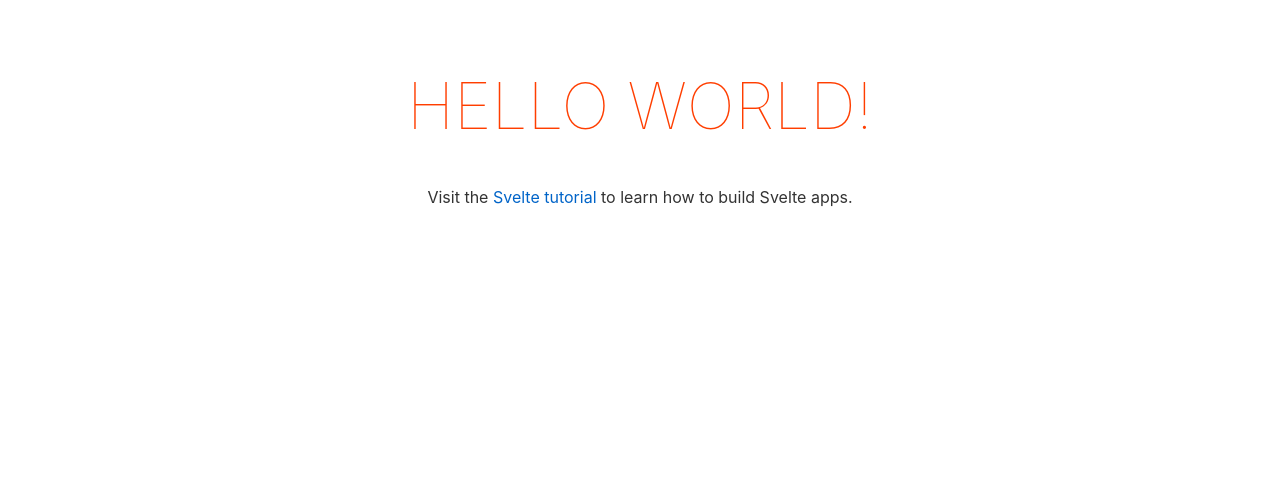
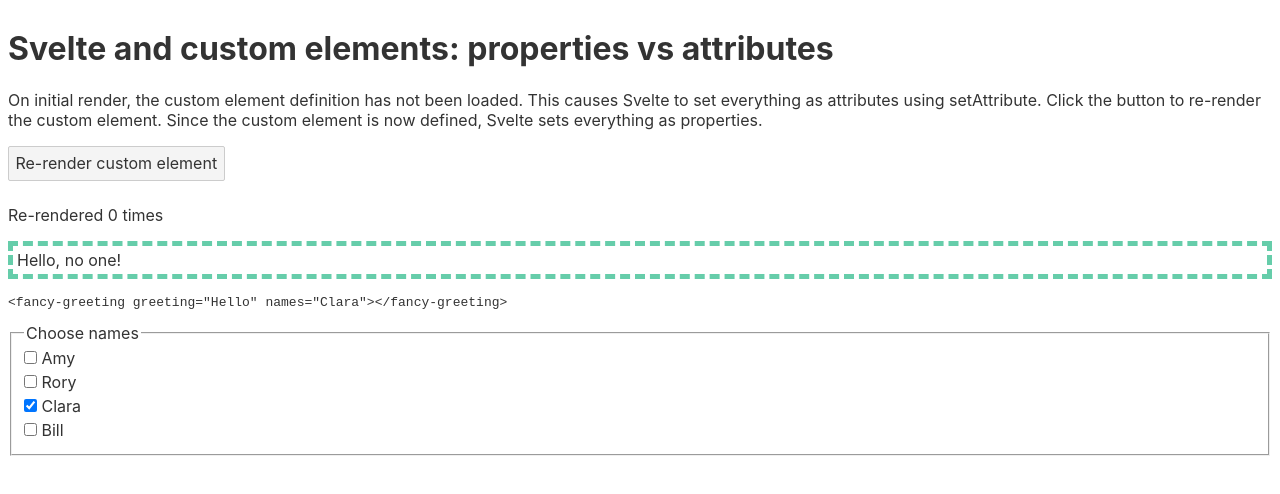
Before and after one commit to geoffrich/svelte-custom-elements, a Svelte app: page / in a window 1280 px wide. Shown: the top 494 px of the page. Built offline with nearby package versions, Linux system fonts and the light colour scheme.

Commit message:
Start lazyload custom element demo + auto-format

```diff
--- a/public/index.html
+++ b/public/index.html
@@ -1,18 +1,17 @@
 <!DOCTYPE html>
 <html lang="en">
-<head>
-	<meta charset='utf-8'>
-	<meta name='viewport' content='width=device-width,initial-scale=1'>
+	<head>
+		<meta charset="utf-8" />
+		<meta name="viewport" content="width=device-width,initial-scale=1" />
 
-	<title>Svelte app</title>
+		<title>Svelte app</title>
 
-	<link rel='icon' type='image/png' href='/favicon.png'>
-	<link rel='stylesheet' href='/global.css'>
-	<link rel='stylesheet' href='/build/bundle.css'>
+		<link rel="icon" type="image/png" href="/favicon.png" />
+		<link rel="stylesheet" href="/global.css" />
+		<link rel="stylesheet" href="/build/bundle.css" />
 
-	<script defer src='/build/bundle.js'></script>
-</head>
+		<script type="module" defer src="/build/main.js"></script>
+	</head>
 
-<body>
-</body>
+	<body></body>
 </html>
--- a/rollup.config.js
+++ b/rollup.config.js
@@ -17,10 +17,14 @@
 	return {
 		writeBundle() {
 			if (server) return;
-			server = require('child_process').spawn('npm', ['run', 'start', '--', '--dev'], {
-				stdio: ['ignore', 'inherit', 'inherit'],
-				shell: true
-			});
+			server = require('child_process').spawn(
+				'npm',
+				['run', 'start', '--', '--dev'],
+				{
+					stdio: ['ignore', 'inherit', 'inherit'],
+					shell: true
+				}
+			);
 
 			process.on('SIGTERM', toExit);
 			process.on('exit', toExit);
@@ -32,9 +36,9 @@
 	input: 'src/main.js',
 	output: {
 		sourcemap: true,
-		format: 'iife',
+		format: 'esm',
 		name: 'app',
-		file: 'public/build/bundle.js'
+		dir: 'public/build'
 	},
 	plugins: [
 		svelte({
--- a/src/App.svelte
+++ b/src/App.svelte
@@ -1,30 +1,59 @@
 <script>
-	export let name;
+  setTimeout(loadCustomElementDefinition, 500);
+
+  let names = ['Amy', 'Rory', 'Clara', 'Bill'];
+  let selectedNames = ['Clara'];
+  let counter = 0;
+
+  let element;
+  let elementHtml = '';
+
+  function getOuterHtml(node) {
+    elementHtml = node.outerHTML;
+  }
+
+  function loadCustomElementDefinition() {
+    import('./fancy-greeting');
+  }
 </script>
 
 <main>
-	<h1>Hello {name}!</h1>
-	<p>Visit the <a href="https://svelte.dev/tutorial">Svelte tutorial</a> to learn how to build Svelte apps.</p>
+  <h1>Svelte and custom elements: properties vs attributes</h1>
+
+  <p>
+    On initial render, the custom element definition has not been loaded. This
+    causes Svelte to set everything as attributes using setAttribute. Click the
+    button to re-render the custom element. Since the custom element is now
+    defined, Svelte sets everything as properties.
+  </p>
+
+  <button on:click={() => counter++}>Re-render custom element</button>
+  <p>Re-rendered {counter} times</p>
+
+  {#key counter}
+    <fancy-greeting
+      greeting={'Hello'}
+      bind:this={element}
+      names={selectedNames}
+      use:getOuterHtml
+    />
+  {/key}
+
+  <pre>{elementHtml}</pre>
+
+  <fieldset>
+    <legend>Choose names</legend>
+    {#each names as name}
+      <label
+        ><input type="checkbox" bind:group={selectedNames} value={name} />
+        {name}</label
+      >
+    {/each}
+  </fieldset>
 </main>
 
 <style>
-	main {
-		text-align: center;
-		padding: 1em;
-		max-width: 240px;
-		margin: 0 auto;
-	}
-
-	h1 {
-		color: #ff3e00;
-		text-transform: uppercase;
-		font-size: 4em;
-		font-weight: 100;
-	}
-
-	@media (min-width: 640px) {
-		main {
-			max-width: none;
-		}
-	}
+  pre {
+    white-space: pre-wrap;
+  }
 </style>
--- /dev/null
+++ b/src/fancy-greeting.js
@@ -0,0 +1,32 @@
+import { html, css, LitElement } from 'lit';
+
+export class FancyGreeting extends LitElement {
+	static get styles() {
+		return css`
+			p {
+				border: 5px dashed mediumaquamarine;
+				padding: 4px;
+			}
+		`;
+	}
+
+	static get properties() {
+		return {
+			names: { type: Array },
+			greeting: { type: String }
+		};
+	}
+
+	constructor() {
+		super();
+		this.names = [];
+	}
+
+	render() {
+		return html`<p>
+			${this.greeting}, ${this.names ? this.names.join(', ') : 'no one'}!
+		</p>`;
+	}
+}
+
+customElements.define('fancy-greeting', FancyGreeting);
--- a/src/main.js
+++ b/src/main.js
@@ -1,10 +1,7 @@
 import App from './App.svelte';
 
 const app = new App({
-	target: document.body,
-	props: {
-		name: 'world'
-	}
+	target: document.body
 });
 
 export default app;
```
